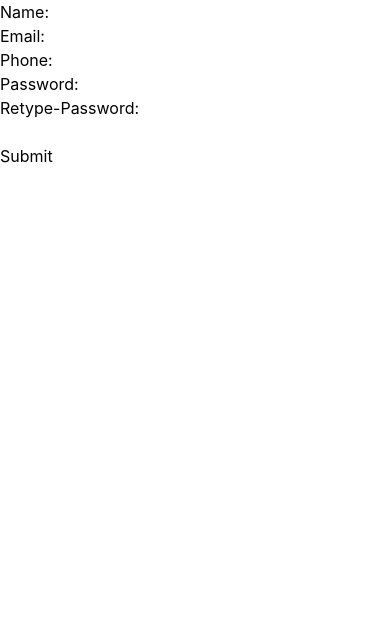
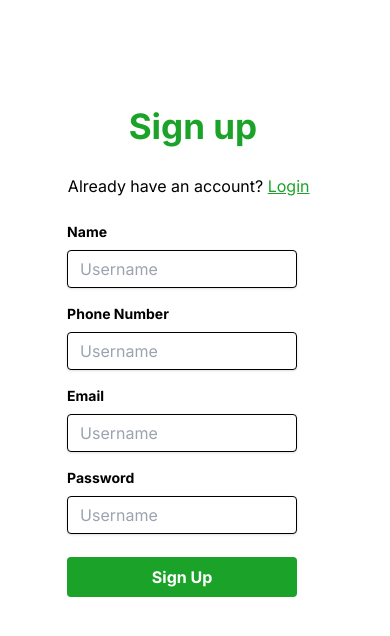
Before and after one commit to Purav2003/Expense-Tracker, a React (Create React App) app: page /signup in a window 390 px wide. Shown: the top 636 px of the page. Built offline with nearby package versions, Linux system fonts and the light colour scheme.

Commit message:
Added Frontend part of signup

```diff
--- a/public/index.html
+++ b/public/index.html
@@ -24,7 +24,9 @@
       work correctly both with client-side routing and a non-root public URL.
       Learn how to configure a non-root public URL by running `npm run build`.
     -->
-    <title>React App</title>
+    <link rel="preconnect" href="https://fonts.googleapis.com">
+    <link rel="preconnect" href="https://fonts.gstatic.com" crossorigin>
+    <link href="https://fonts.googleapis.com/css2?family=Inter:wght@100;200;300;400;500;600;700;800;900&display=swap" rel="stylesheet">    <title>Expense Tracker</title>
   </head>
   <body>
     <noscript>You need to enable JavaScript to run this app.</noscript>
--- a/src/App.css
+++ b/src/App.css
@@ -1,3 +1,8 @@
+@tailwind base;
+@tailwind components;
+@tailwind utilities;
+
+
 .App {
   text-align: center;
 }
--- a/src/App.js
+++ b/src/App.jsx
@@ -2,6 +2,7 @@ import logo from './logo.svg';
 import Login from './Pages/Login';
 import Signup from './Pages/Signup';
 import { BrowserRouter as Router,Routes,Route } from 'react-router-dom';
+import './App.css'
 function App() {
   return (
     <>
--- /dev/null
+++ b/src/Assets/css/signup.css
@@ -0,0 +1,51 @@
+@media screen and (min-width:220px) and (max-width:650px) {
+    .form-field input{
+        width: 230px !important;
+    }
+
+    .form-field label{
+        width: 300px !important;
+    }
+
+    .form-field .button{
+        width: 230px !important;
+        margin-top: 2vw !important;
+        text-align: center !important;
+    }
+    form{
+        width: 300px !important;
+        margin-left: 4vw !important;
+    }
+
+    .heading-signup{
+        margin-top: 10vh !important;
+        margin-left: 14vw !important;
+    }
+    .second-signup{
+        margin-left: 10vw !important;
+    }
+    .photo-signup{
+        width: 0px !important;
+        height: 0px !important;
+    }
+  .first-div{
+    height: 1px !important;
+  }
+}
+
+@media screen and (min-width:651px) and (max-width:950px) {
+    form{
+        padding-left: 12vw !important;
+        width: 80vw !important;
+    }
+    .heading-signup{
+        padding-left: 36vw !important;
+    }
+    .second-signup{
+        padding-left: 12vw !important;
+    }
+    .photo-signup{
+        width: 0px !important;
+        height: 0px !important;
+    }
+}
--- a/src/Pages/Signup.jsx
+++ b/src/Pages/Signup.jsx
@@ -1,4 +1,6 @@
 import axios from "axios"
+import signup from '../Assets/images/signup.png';
+import "../Assets/css/signup.css";
 const Signup = () => {
 
   const handleSubmit = async (e) => {
@@ -9,7 +11,7 @@ const Signup = () => {
     const mobile = document.querySelector('.mobile').value
     const repassword = document.querySelector('.repassword').value
     const phonearray = Array.from(mobile)
-    repassword===password && phonearray.length===10?<>
+    phonearray.length===10?<>
     try {
       await axios.post('http://localhost:5000/api/v1/auth/signup', { email, password, name, mobile})
     } catch (error) {
@@ -21,14 +23,55 @@ const Signup = () => {
   }
   return (
     <>
-    <form onSubmit={handleSubmit}>
-      Name:<input type="name" name="name" className="name" required></input><br></br>
-      Email:<input type="email" name="email" className="email" required></input><br></br>
-      Phone:<input type="number" name="mobile" className="mobile" required></input><br></br>
-      Password:<input type="password" name="password" className="password" required></input><br></br>
-      Retype-Password:<input type="password" name="repassword" className="repassword font-bold" required></input><br></br>
-      <button type="submit">Submit</button>
-    </form>
+    <div className="lg:flex lg:flex-row">
+    <div className="pl-[5vw] pt-[3vw] first-div">
+          <div>
+            <h1 className="text-[35px] heading-signup font-bold pl-[14vw] pt-[1vw] text-[#1BA329]">Sign up</h1>
+            <p className="pl-[2.4vw] pt-[2.5vh] second-signup">Already have an account? <a href="/login" className="underline text-[#1BA329]">Login</a></p>
+          </div>
+            <div className="w-full max-w-xs">
+              <form onSubmit={handleSubmit} className="bg-white rounded w-[40vw] px-8 pt-6 pb-8 mb-4">
+                <div className="mb-4 form-field">
+                  <label className="block text-black-700 text-sm font-bold mb-2 ">
+                    Name
+                  </label>
+                  <input className="name shadow appearance-none border border-black rounded w-full py-2 px-3 text-black-700 leading-tight focus:outline-none focus:shadow-outline" id="username" type="text" placeholder="Username" />
+                </div>
+                <div className="mb-4 form-field">
+                  <label className="block text-black-700 text-sm font-bold mb-2">
+                    Phone Number
+                  </label>
+                  <input className="mobile shadow appearance-none border border-black rounded w-full py-2 px-3 text-black-700 leading-tight focus:outline-none focus:shadow-outline" id="username" type="text" placeholder="Username" />
+                </div>
+                <div className="mb-4 form-field">
+                  <label className="block text-black-700 text-sm font-bold mb-2">
+                    Email
+                  </label>
+                  <input className="email shadow appearance-none border border-black rounded w-full py-2 px-3 text-black-700 leading-tight focus:outline-none focus:shadow-outline" id="username" type="text" placeholder="Username" />
+                </div>
+                <div className="mb-4 form-field">
+                  <label className="block text-black-700 text-sm font-bold mb-2">
+                    Password
+                  </label>
+                  <input className="password shadow appearance-none border border-black rounded w-full py-2 px-3 text-black-700 leading-tight focus:outline-none focus:shadow-outline" id="username" type="text" placeholder="Username" />
+                </div>
+                <div className="flex form-field items-center">
+                  <button className="bg-[#1BA329] button w-full text-white font-bold py-2 rounded focus:outline-none focus:shadow-outline" type="button">
+                    Sign Up
+                  </button>
+
+                </div>
+              </form>
+            </div>
+        </div>
+<div className="photo-signup ml-[23vw] w-full h-[100vh] pt-[6vw] bg-[#1BA329] invisible sm:invisible md:invisible lg:visible xl:visible">
+  <h1 className="text-center font-bold text-[30px] text-bold text-white">Create an Account</h1>
+      <img src={signup} className="ml-[3vw] mt-[2vw]"></img>
+</div>
+    </div>
+
+
+
     </>
   )
 }
--- a/src/index.css
+++ b/src/index.css
@@ -1,8 +1,10 @@
+@tailwind base;
+@tailwind components;
+@tailwind utilities;
+
 body {
   margin: 0;
-  font-family: -apple-system, BlinkMacSystemFont, 'Segoe UI', 'Roboto', 'Oxygen',
-    'Ubuntu', 'Cantarell', 'Fira Sans', 'Droid Sans', 'Helvetica Neue',
-    sans-serif;
+  font-family:Inter;
   -webkit-font-smoothing: antialiased;
   -moz-osx-font-smoothing: grayscale;
 }
@@ -11,7 +13,3 @@ code {
   font-family: source-code-pro, Menlo, Monaco, Consolas, 'Courier New',
     monospace;
 }
-
-@tailwind base;
-@tailwind components;
-@tailwind utilities;
--- a/tailwind.config.js
+++ b/tailwind.config.js
@@ -1,7 +1,7 @@
 /** @type {import('tailwindcss').Config} */
 module.exports = {
   content: [
-    "./src/**/*.{js,jsx,ts,tsx}",
+    "./src/**/*.{js,jsx,ts,tsx,html,css,js}",
   ],
   theme: {
     extend: {},
```
Also changed, not shown: src/Assets/images/login.png (added), src/Assets/images/signup.png (added).
